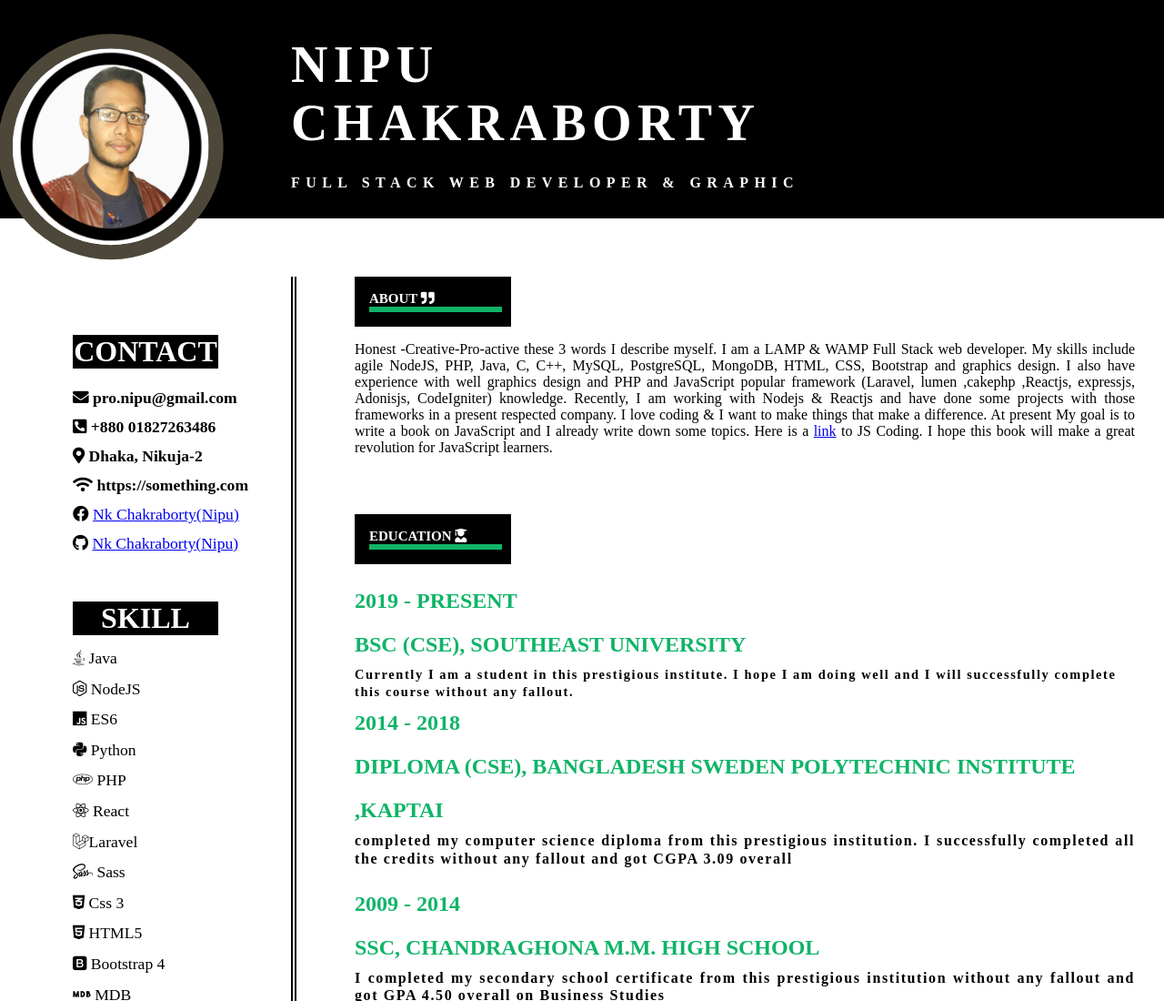
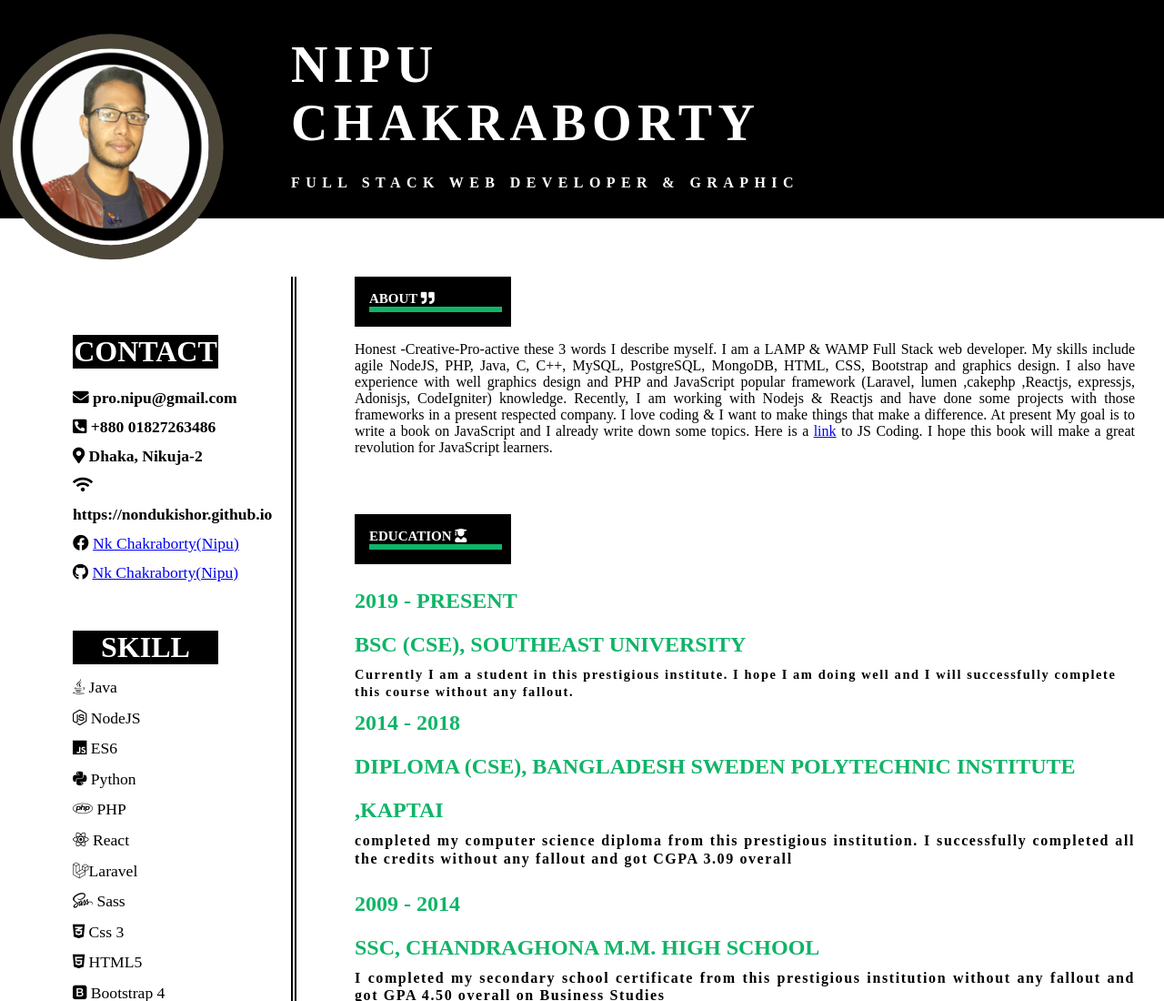
Before and after one commit to Nondukishor/postpone, a website: page index.html in a window 1280 px wide. Shown: the top 1100 px of the page at 91% size. Drawn offline with Linux system fonts and the light colour scheme.

Commit message:
add website link

```diff
--- a/index.html
+++ b/index.html
@@ -31,7 +31,7 @@
             <span><i class="fas fa-envelope"></i> <strong>pro.nipu@gmail.com</strong></span>
             <span><i class="fas fa-phone-square-alt"></i> <strong>+880 01827263486</strong></span>
             <span><i class="fas fa-map-marker-alt"></i> <strong>Dhaka, Nikuja-2</strong></span>
-            <span><i class="fas fa-wifi"></i> <strong>https://something.com</strong></span>
+            <span><i class="fas fa-wifi"></i> <strong>https://nondukishor.github.io</strong></span>
             <span><i class="fab fa-facebook"></i> <a href="https://web.facebook.com/pro.nipuchakraborty">Nk Chakraborty(Nipu)</a></span>
             <span><i class="fab fa-github"></i> <a href="https://github.com/nondukishor">Nk Chakraborty(Nipu)</a></span>
            </div>
```
